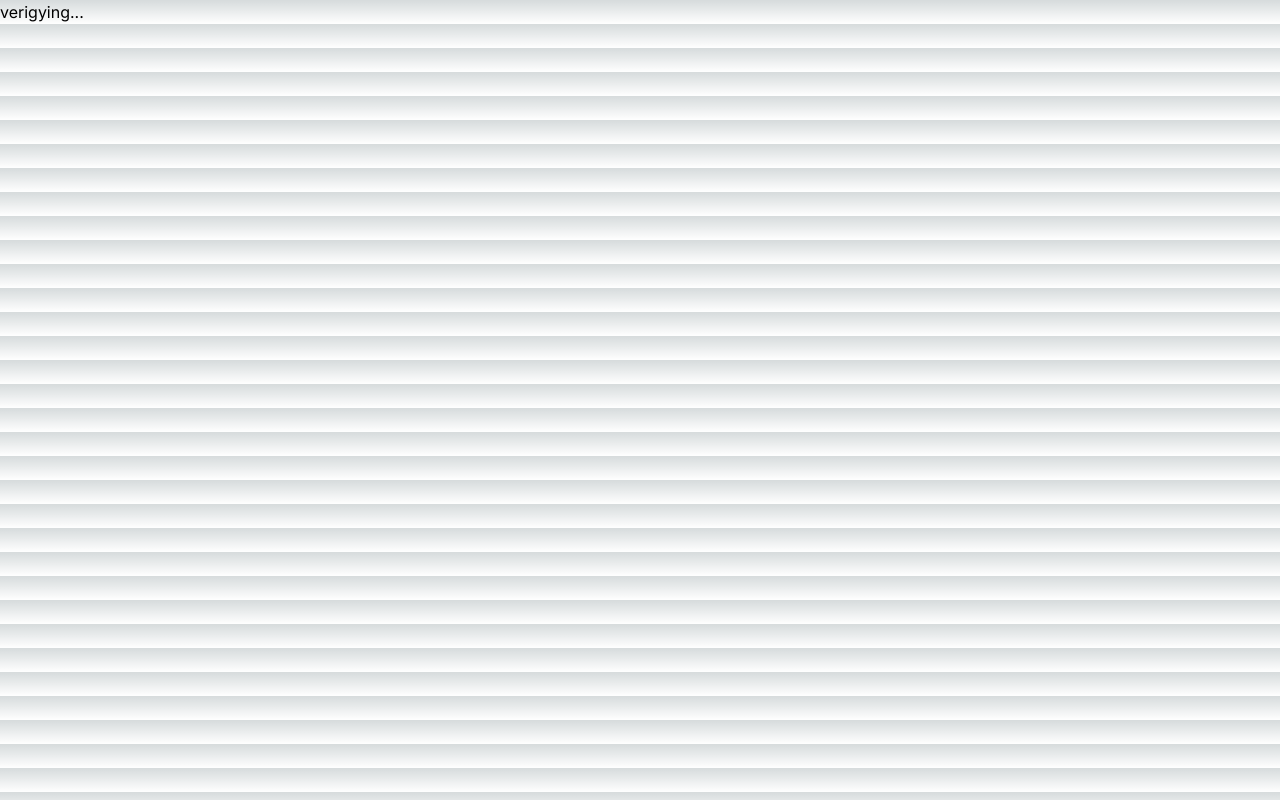
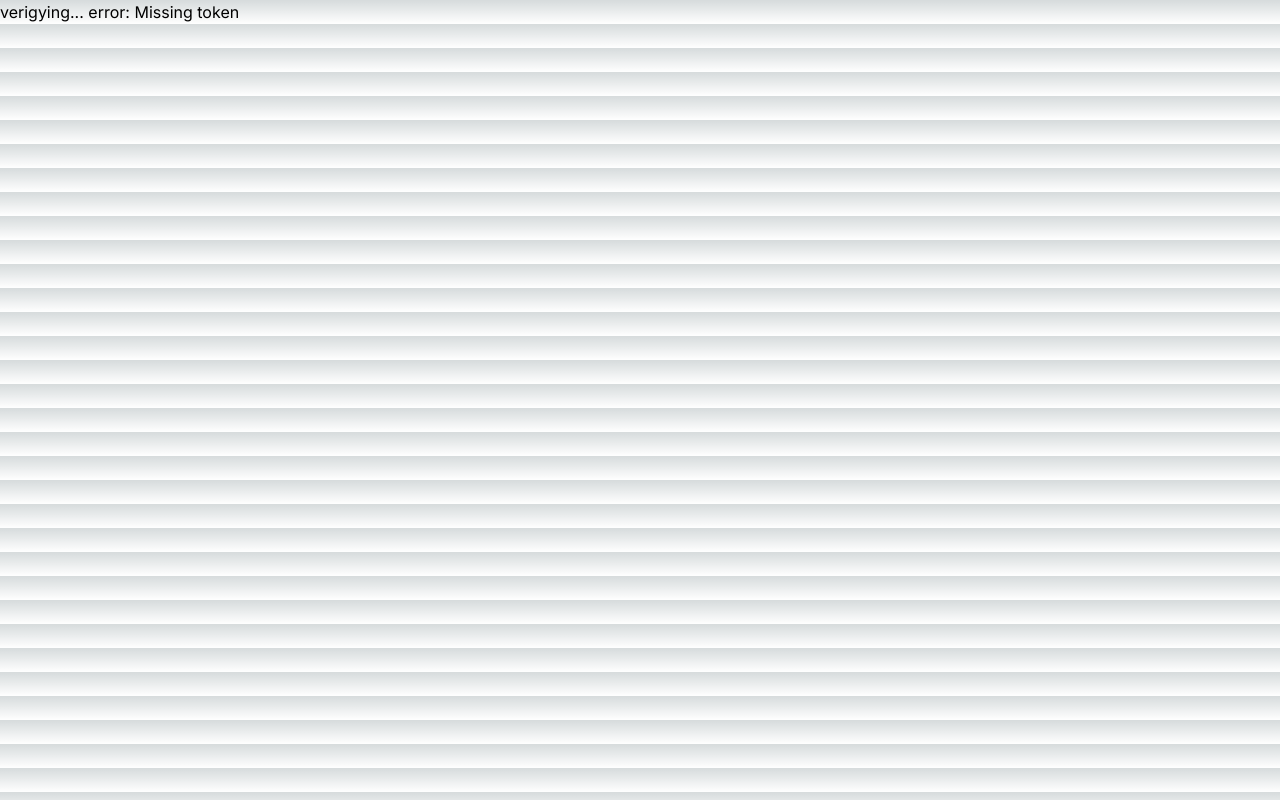
Before and after one commit to geiger01/nextupkit, a Next.js app: page /verification in a window 1280 px wide. Built offline with nearby package versions, Linux system fonts and the light colour scheme; no server answers.

Commit message:
redirect

```diff
--- a/src/components/verfication-form.tsx
+++ b/src/components/verfication-form.tsx
@@ -1,12 +1,13 @@
 "use client";
 
-import { useCallback, useEffect, useState } from "react";
-import { useSearchParams } from "next/navigation";
-import axios from "axios";
+import { useEffect, useState } from "react";
+import { useRouter, useSearchParams } from "next/navigation";
+import axios, { AxiosError } from "axios";
 
 export const VerificationForm = () => {
-    const [error, setError] = useState<string | undefined>();
-    const [success, setSuccess] = useState<string | undefined>();
+    const [error, setError] = useState('');
+    const [success, setSuccess] = useState('');
+    const router = useRouter();
 
     const searchParams = useSearchParams();
 
@@ -19,13 +20,15 @@ export const VerificationForm = () => {
         }
 
         try {
-            const { data } = await axios.post('/api/verify-email', {
+            await axios.post('/api/verify-email', {
                 token
             });
-            console.log(data, 'datda');
-            // TODO redirect to login
+            // TODO show success message and then redirect to login
+            router.replace('/sign-in');
         } catch (e) {
-
+            if ((e instanceof AxiosError)) {
+                setError(e.response?.data?.message);
+            }
         }
     }
 
@@ -37,6 +40,8 @@ export const VerificationForm = () => {
     return (
         <div>
             verigying...
+
+            error: {error}
         </div>
     );
 };
```
